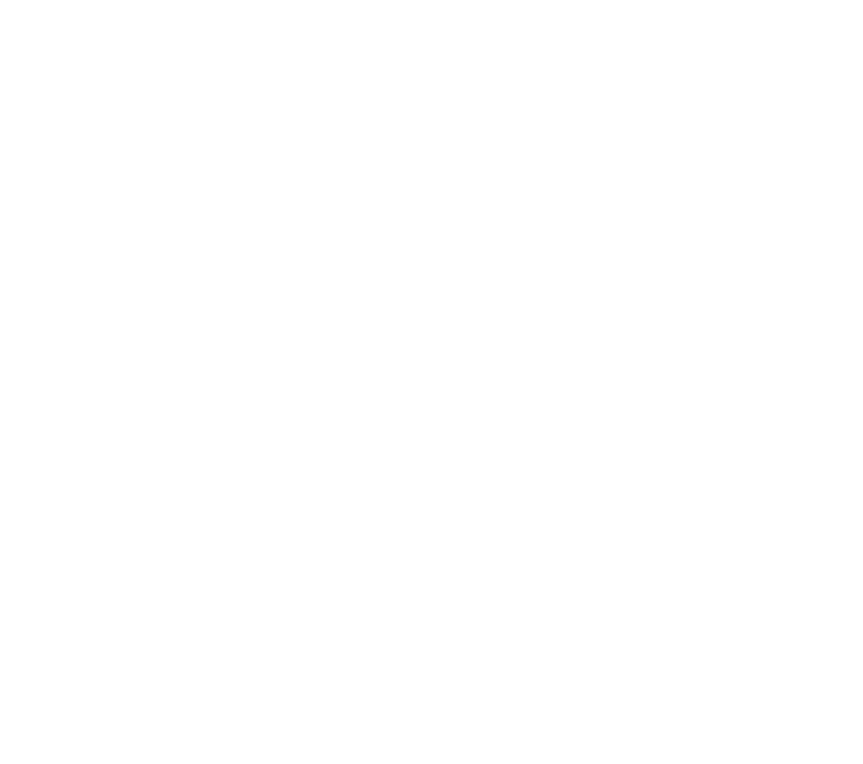
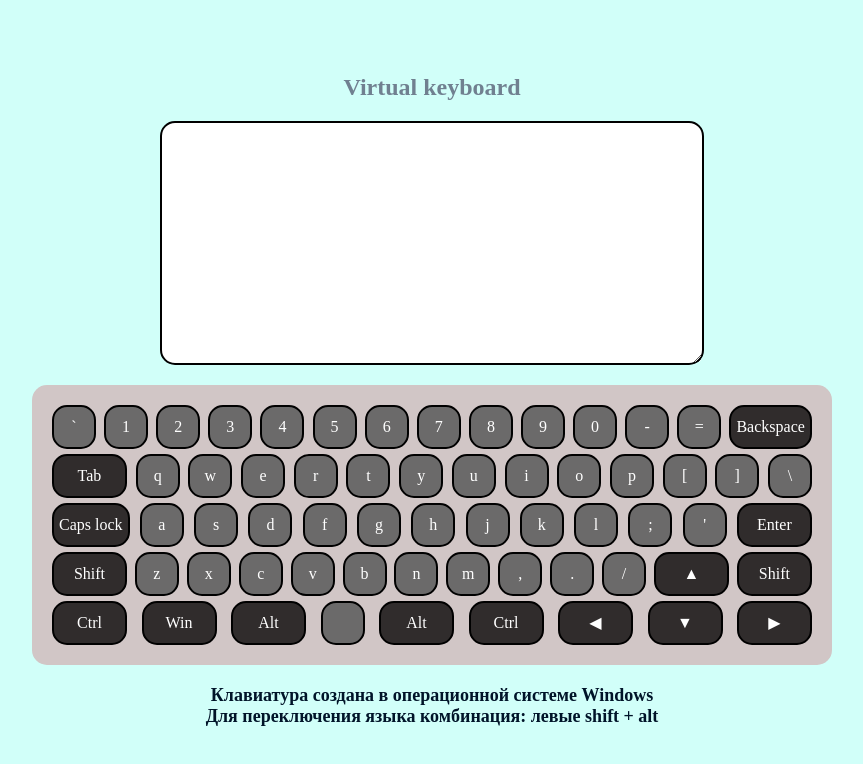
Before and after one commit to MarusovAlexei/Keyboard, a plain HTML site: page index.html in a window 1280 px wide. Shown: the whole page, without its empty margins (208-1071 px from the left). Drawn offline with Linux system fonts and the light colour scheme.

Commit message:
feat: add keybord in js

```diff
--- a/assets/css/style.css
+++ b/assets/css/style.css
@@ -0,0 +1,97 @@
+* {
+  margin: 0;
+  padding: 0;
+}
+
+body {
+  display: flex;
+  flex-direction: column;
+  align-items: center;
+  justify-content: center;
+  height: 100vh;
+  background-color: rgb(209, 255, 249);
+}
+
+.title {
+  font-size: 24px;
+  color: slategray;
+  text-align: center;
+  font-weight: bold;
+  margin-bottom: 20px;
+}
+
+.keyboard__display {
+  width: 500px;
+  height: 200px;
+  border: 2px solid black;
+  border-radius: 15px;
+  background-color: #fff;
+  margin-bottom: 20px;
+  padding: 20px;
+}
+
+.keyboard__container {
+  display: flex;
+  flex-wrap: wrap;
+  justify-content: space-between;
+  gap: 5px;
+  width: 760px;
+  min-height: 200px;
+  background-color: rgb(209, 198, 198);
+  border-radius: 15px;
+  margin-bottom: 20px;
+  padding: 20px;
+}
+
+.description {
+  font-size: 18px;
+  color: rgb(0, 20, 41);
+  text-align: center;
+  font-weight: bold;
+}
+
+.btn {
+  width: 40px;
+  height: 40px;
+  background-color: rgb(107, 106, 106);
+  border: 2px solid black;
+  border-radius: 15px;
+  color: white;
+  display: flex;
+  justify-content: center;
+  align-items: center;
+}
+
+.btn-dark {
+  min-width: 61px;
+  height: 40px;
+  background-color: rgb(48, 44, 44);
+  border: 2px solid black;
+  border-radius: 15px;
+  color: white;
+  display: flex;
+  justify-content: center;
+  align-items: center;
+  padding-left: 5px;
+  padding-right: 5px;
+}
+
+.btn-hard {
+  position: relative;
+  width: 50px;
+  min-height: 50px;
+  background-color: rgb(107, 106, 106);
+  border: 2px solid black;
+  border-radius: 15px;
+  color: white;
+  display: flex;
+  justify-content: center;
+  align-items: center;
+}
+
+.btn-hard::before {
+  content: "!";
+  position: absolute;
+  left: 7px;
+  top: 7px;
+}
--- a/assets/js/index.js
+++ b/assets/js/index.js
@@ -0,0 +1,48 @@
+// 13 special characters
+const specialСharacters = ["~", "!", "@", "#", "$", "%", "^", "&", "*", "(", ")", "_", "+",];
+
+// text btn
+const textBtn = ["Backspace", "Tab", "Caps lock", "Enter", "Shift", "▲", "Shift", "Ctrl", "Win",
+  "Alt", "Alt", "Ctrl", "◀", "▼", "▶",];
+
+// 65 main characters
+const mainСharacters = ["`", "1", "2", "3", "4", "5", "6", "7", "8", "9", "0", "-", "=", "Backspace",
+  "Tab", "q", "w", "e", "r", "t", "y", "u", "i", "o", "p", "[", "]", "\\",
+  "Caps lock", "a", "s", "d", "f", "g", "h", "j", "k", "l", ";", "'", "Enter",
+  "Shift", "z", "x", "c", "v", "b", "n", "m", ",", ".", "/", "▲", "Shift",
+  "Ctrl", "Win", "Alt", "", "Alt", "Ctrl", "◀", "▼", "▶",];
+
+// Добавляем заголовок на страницу
+document.body.append(addElemnt('Virtual keyboard', 'title', 'div'));
+
+// Добавляем окно ввода текста
+document.body.append(addElemnt('', 'keyboard__display', 'textarea'));
+
+// Добавляем контейнер клавиатуры
+document.body.append(addElemnt('', 'keyboard__container', 'div'));
+
+// Добавляем клавиатуру
+const keyboardContainer = document.querySelector('.keyboard__container');
+addKeyboard(63);
+
+function addKeyboard(value) {
+  for (let i = 0; i < value; i++) {
+    if (textBtn.includes(mainСharacters[i])) {
+      keyboardContainer.appendChild(addElemnt(`${mainСharacters[i]}`, 'btn-dark', 'div'));
+    } else {
+      keyboardContainer.appendChild(addElemnt(`${mainСharacters[i]}`, 'btn', 'div'));
+    }
+  }
+}
+
+// Добавляем описание
+document.body.append(addElemnt('Клавиатура создана в операционной системе Windows', 'description', 'div'));
+document.body.append(addElemnt('Для переключения языка комбинация: левыe shift + alt', 'description', 'div'));
+
+// Функция добавления элемента на страницу ('текст', 'класс, 'тип элемента')
+function addElemnt(valueElement, classElement, elementType) {
+  let element = document.createElement(`${elementType}`);
+  element.classList.add(`${classElement}`);
+  element.innerHTML = `${valueElement}`;
+  return element;
+}
--- a/index.html
+++ b/index.html
@@ -5,10 +5,13 @@
   <meta charset="UTF-8">
   <meta http-equiv="X-UA-Compatible" content="IE=edge">
   <meta name="viewport" content="width=device-width, initial-scale=1.0">
+  <link rel="stylesheet" href="assets/css/style.css">
+  <link rel="shortcut icon" href="assets/img/favicon.png" type="image/x-icon">
   <title>Virtual keyboard</title>
 </head>
 
 <body>
+
   <script src="assets/js/index.js"></script>
 </body>
 
```
Also changed, not shown: assets/js/characters.js (added, +9 -0 lines), assets/img/favicon.png (added).
